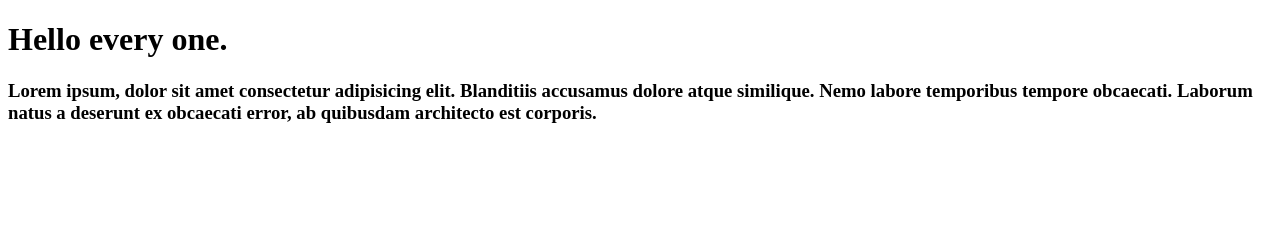
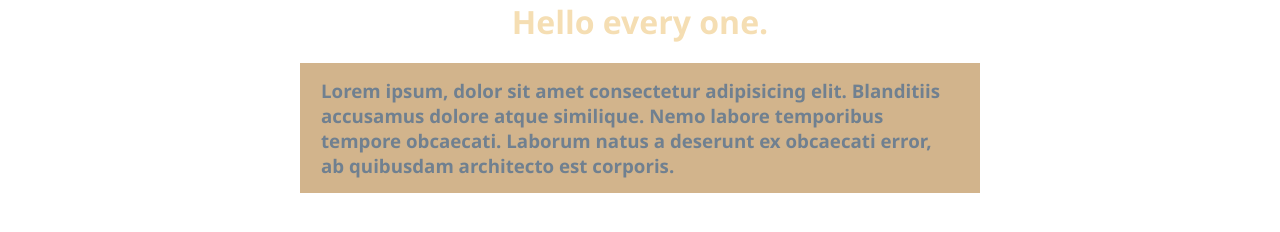
Before and after one commit to sohan-me-01/portfolio_one, a plain HTML site: page index.html in a window 1280 px wide. Drawn offline with Linux system fonts and the light colour scheme.

Commit message:
style added file

```diff
--- a/index.html
+++ b/index.html
@@ -4,6 +4,7 @@
     <meta charset="UTF-8">
     <meta name="viewport" content="width=device-width, initial-scale=1.0">
     <title>Portfolio Number One</title>
+    <link rel="stylesheet" href="styles/portfolio.css">
 </head>
 <body>
     <h1>Hello every one.</h1>
--- /dev/null
+++ b/styles/portfolio.css
@@ -0,0 +1,18 @@
+* {
+    margin: 0;
+    padding: 0;
+    font-family: 'Segoe UI', Tahoma, Geneva, Verdana, sans-serif;
+}
+
+h1 {
+    align-items: center;
+    text-align: center;
+    color: wheat;
+}
+
+h3 {
+    background-color: tan;
+    padding: 15px 21px;
+    margin: 20px 300px;
+    color: slategrey;
+}
```
